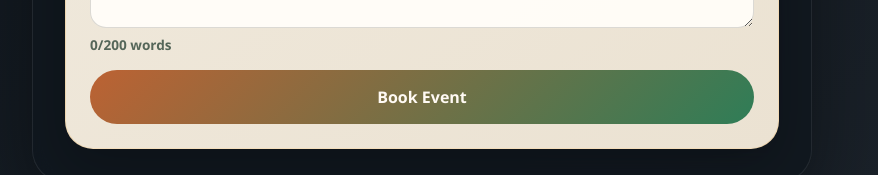
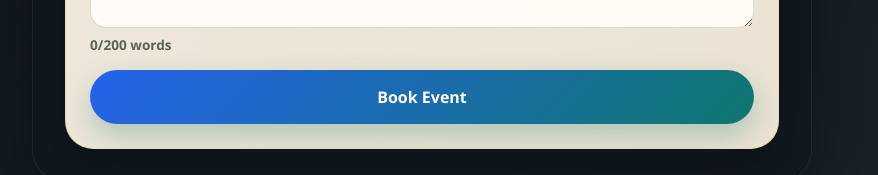
Before and after one commit to yyuseki15-ux/3EC-Photography-Website, a Next.js app: page / in a window 1280 px wide. Shown: the part 976-1151 px from the top of the page, without its empty margins (218-1096 px from the left). Built offline with nearby package versions, Linux system fonts and the light colour scheme; no server answers; the database is empty.

Commit message:
Update customer button palette

```diff
--- a/src/app/globals.css
+++ b/src/app/globals.css
@@ -14,6 +14,9 @@
   --sport-gold: #f1b14f;
   --sport-red: #e85d3a;
   --sport-ice: #eff5f8;
+  --button-start: #2563eb;
+  --button-end: #0f766e;
+  --button-shadow: rgba(15, 118, 110, 0.28);
 }
 
 * {
@@ -761,11 +764,12 @@ textarea {
   height: 2.75rem;
   border: 1px solid rgba(31, 42, 31, 0.08);
   border-radius: 999px;
-  background: linear-gradient(135deg, #ba6235 0%, #3c7f5c 100%);
+  background: linear-gradient(135deg, var(--button-start) 0%, var(--button-end) 100%);
   color: #fff8f1;
   cursor: pointer;
   font-size: 1.15rem;
   font-weight: 700;
+  box-shadow: 0 10px 24px rgba(37, 99, 235, 0.2);
 }
 
 .booked-schedule-nav:disabled {
@@ -826,14 +830,15 @@ textarea {
   border-radius: 999px;
   padding: 0.9rem 1.2rem;
   color: #fff7f0;
-  background: linear-gradient(135deg, var(--accent) 0%, #1c6f57 100%);
+  background: linear-gradient(135deg, var(--button-start) 0%, var(--button-end) 100%);
   text-decoration: none;
   font-weight: 700;
+  box-shadow: 0 12px 28px var(--button-shadow);
 }
 
 .sports-booking-card button[type="submit"] {
   color: #fffaf4;
-  background: linear-gradient(135deg, #bc6233 0%, #2f7d57 100%);
+  background: linear-gradient(135deg, var(--button-start) 0%, var(--button-end) 100%);
 }
 
 .sports-proof-section,
@@ -927,7 +932,8 @@ textarea {
 
 .sports-landing-primary {
   color: #fffaf2;
-  background: linear-gradient(135deg, #c86131 0%, #2f7d57 100%);
+  background: linear-gradient(135deg, var(--button-start) 0%, var(--button-end) 100%);
+  box-shadow: 0 12px 28px var(--button-shadow);
 }
 
 .sports-landing-secondary {
@@ -1369,14 +1375,16 @@ textarea {
   border-radius: 999px;
   padding: 1rem 1.25rem;
   color: #fff7f0;
-  background: linear-gradient(135deg, var(--accent) 0%, #1c6f57 100%);
+  background: linear-gradient(135deg, var(--button-start) 0%, var(--button-end) 100%);
   cursor: pointer;
   font-weight: 700;
-  transition: transform 160ms ease, opacity 160ms ease;
+  box-shadow: 0 12px 28px var(--button-shadow);
+  transition: transform 160ms ease, opacity 160ms ease, box-shadow 160ms ease;
 }
 
 .booking-card button:hover {
   transform: translateY(-1px);
+  box-shadow: 0 16px 32px var(--button-shadow);
 }
 
 .booking-card button:disabled {
@@ -1470,7 +1478,7 @@ textarea {
 
 .admin-login-card button {
   color: #fff7f0;
-  background: linear-gradient(135deg, var(--accent) 0%, #1c6f57 100%);
+  background: linear-gradient(135deg, var(--button-start) 0%, var(--button-end) 100%);
 }
 
 .admin-login-card button:disabled,
```
